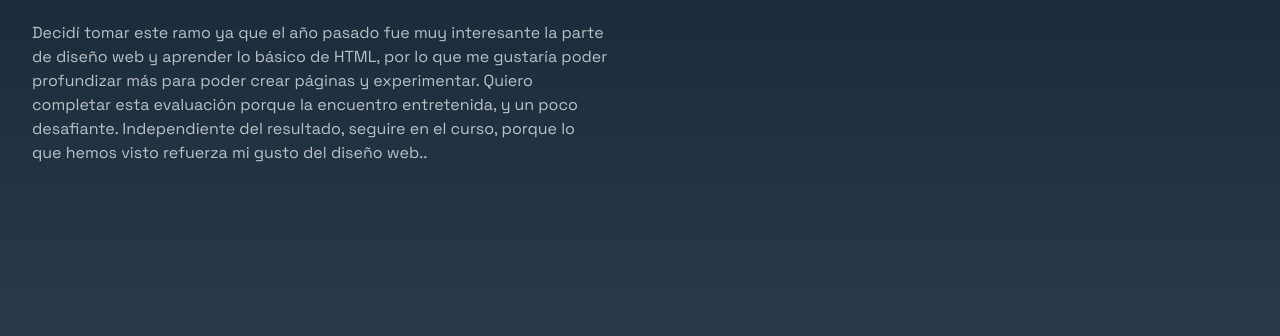
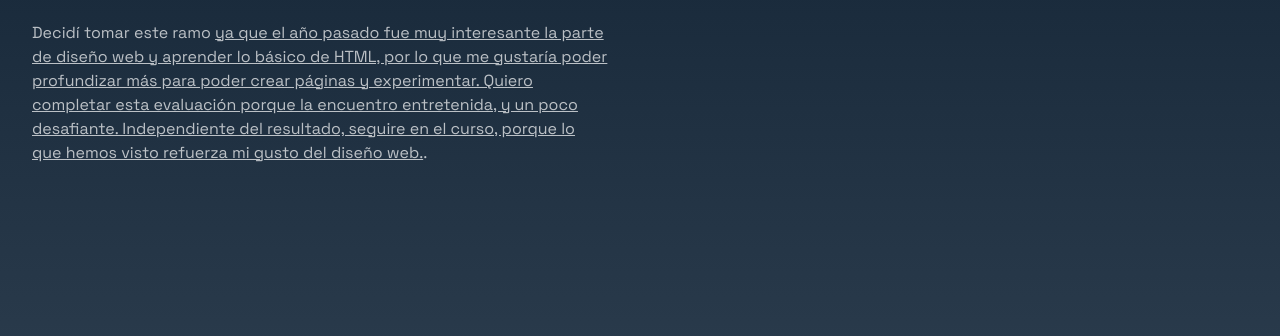
Before and after one commit to dyubow/dano-web-05, a plain HTML site: page index.html in a window 1280 px wide. Shown: the part 220-556 px from the top of the page. Drawn offline with nearby package versions, Linux system fonts and the light colour scheme.

Commit message:
Update index.html

```diff
--- a/index.html
+++ b/index.html
@@ -22,7 +22,7 @@
             var texto = {
                 saludo: ["¡Hola caos!", "¡Hola cosmos!", "Hola mundo!!!", "Hello Bello", "Hello world!!", "Welcomeee"],
                 nombre: "Mi nombre es Daniela Brito",
-                motivo: "Decidí tomar este ramo ya que el año pasado fue muy interesante la parte de diseño web y aprender lo básico de HTML, por lo que me gustaría poder profundizar más para poder crear páginas y experimentar. Quiero completar esta evaluación porque la encuentro entretenida, y un poco desafiante. Independiente del resultado, seguire en el curso, porque lo que hemos visto refuerza mi gusto del diseño web.</span>.",
+                motivo: "Decidí tomar este ramo <span>ya que el año pasado fue muy interesante la parte de diseño web y aprender lo básico de HTML, por lo que me gustaría poder profundizar más para poder crear páginas y experimentar. Quiero completar esta evaluación porque la encuentro entretenida, y un poco desafiante. Independiente del resultado, seguire en el curso, porque lo que hemos visto refuerza mi gusto del diseño web.</span>.",
                 etc: "Ya revisé mi primera nota y la verdad es que esperaba un 7, aunque fue buena nota igualmente. No estoy segura de que bajo la nota.",
             };
             var aleatorio = Math.floor(Math.random() * texto.saludo.length); //math.random=numero random, math.floor tira para abajo el numero*, puedo multiplicar el math.random * x, para que alterne entre los valores de x (en este caso texto.saludo.length) -- este funcion automatiza el random
```
